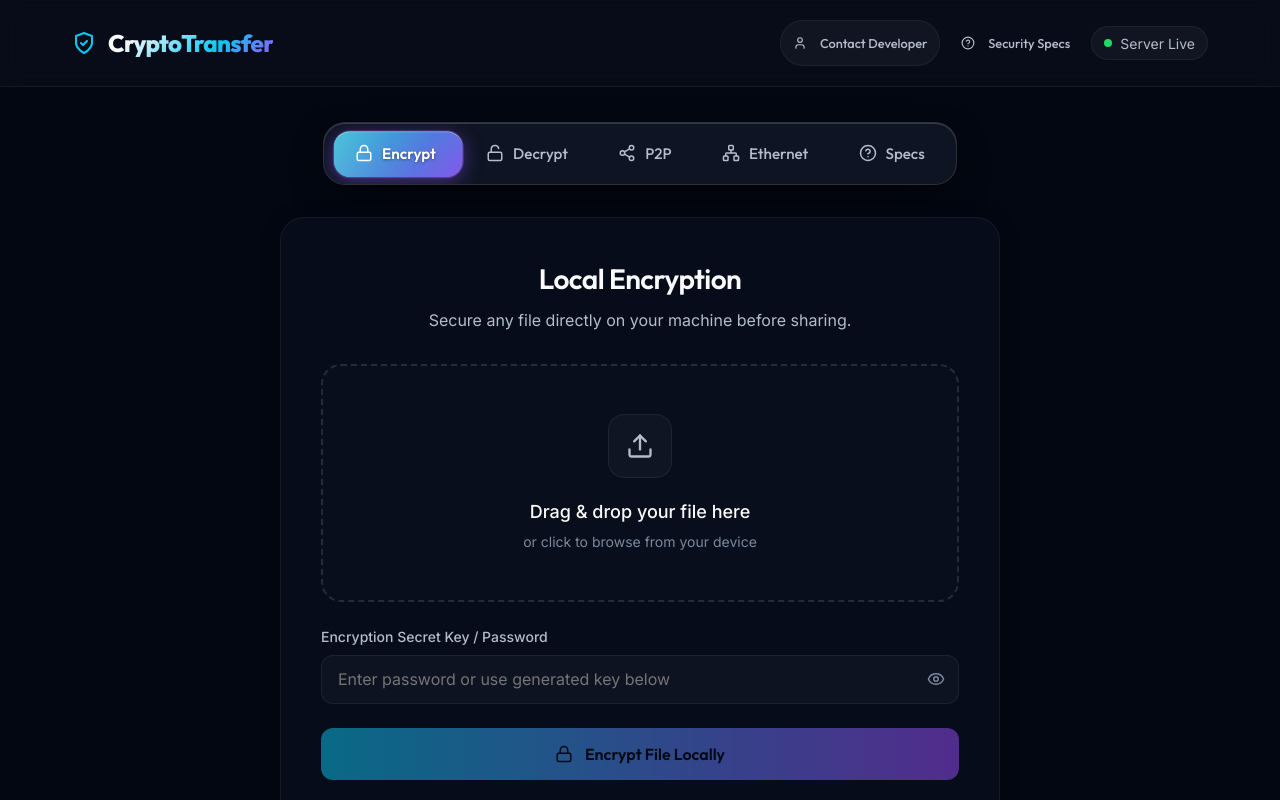
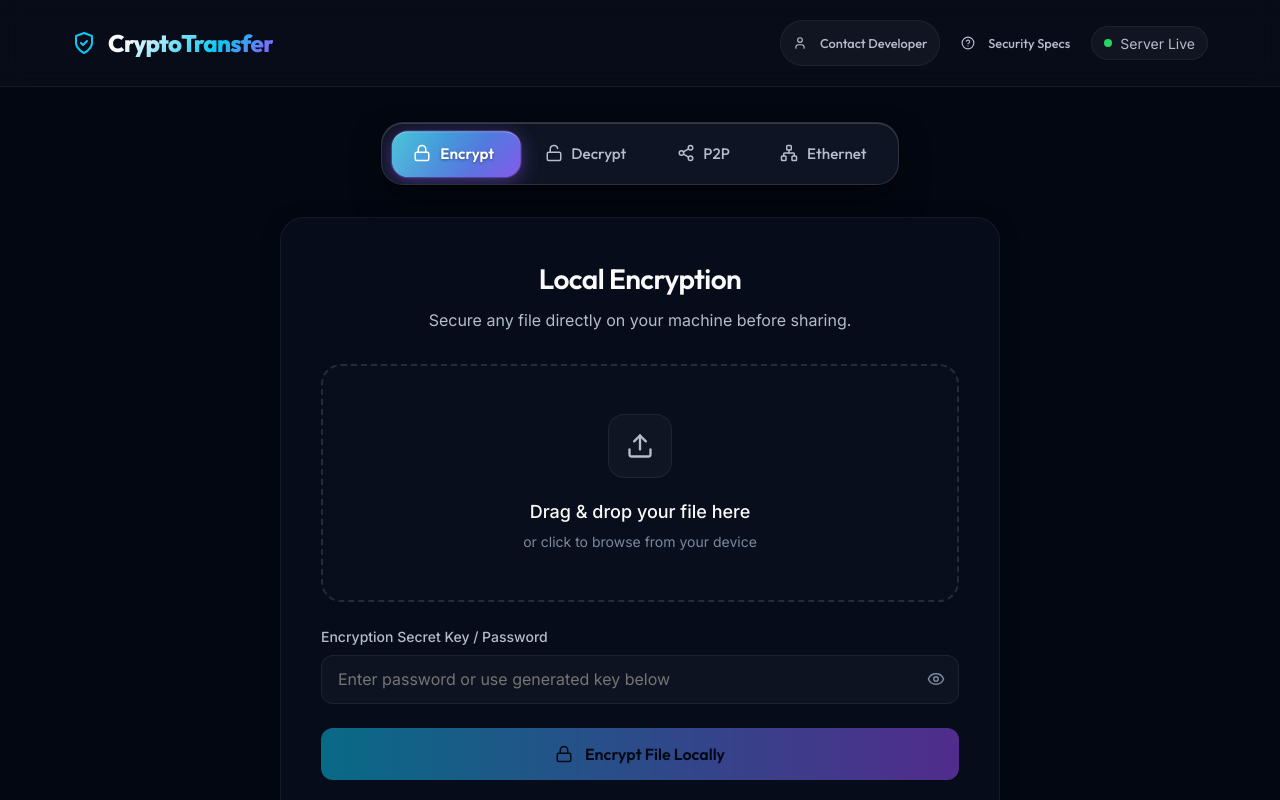
Before and after one commit to rajatava06/CryptoTransfer, a React (Vite) app: page / in a window 1280 px wide. Shown: the top 800 px of the page. Built offline with nearby package versions, Linux system fonts and the light colour scheme.

Commit message:
Nav Bar update

```diff
--- a/src/App.jsx
+++ b/src/App.jsx
@@ -6,10 +6,10 @@ import DecryptPanel from './components/DecryptPanel';
 import PeerSimulator from './components/PeerSimulator';
 import InfoPanel from './components/InfoPanel';
 import EthernetSimulator from './components/EthernetSimulator';
-import { Lock, Unlock, Share2, HelpCircle, X, Network, User } from 'lucide-react';
+import { Lock, Unlock, Share2, X, Network, User } from 'lucide-react';
 import './App.css';
 
-const TAB_ORDER = ['encrypt', 'decrypt', 'p2p', 'ethernet', 'info'];
+const TAB_ORDER = ['encrypt', 'decrypt', 'p2p', 'ethernet'];
 
 export default function App() {
   const [activeTab, setActiveTab] = useState('encrypt');
@@ -160,7 +160,7 @@ export default function App() {
         const threshold = window.innerWidth < 768 ? 35 : 60;
 
         if (Math.abs(dx) > threshold || velocity > 0.35) {
-          if (dx < 0 && currentIndex < TAB_ORDER.length - 1) {
+          if (dx < 0 && currentIndex !== -1 && currentIndex < TAB_ORDER.length - 1) {
             setActiveTab(TAB_ORDER[currentIndex + 1]);
           } else if (dx > 0 && currentIndex > 0) {
             setActiveTab(TAB_ORDER[currentIndex - 1]);
@@ -278,16 +278,6 @@ export default function App() {
             >
               <Network size={18} />
               Ethernet
-            </button>
-            <button
-              id="tab-info-btn"
-              type="button"
-              ref={el => tabRefs.current['info'] = el}
-              className={`tab-btn ${activeTab === 'info' ? 'active' : ''}`}
-              onClick={() => setActiveTab('info')}
-            >
-              <HelpCircle size={18} />
-              Specs
             </button>
           </nav>
 
--- a/src/components/Header.jsx
+++ b/src/components/Header.jsx
@@ -26,7 +26,7 @@ export default function Header({ activeTab, setActiveTab, setContactOpen }) {
   }, [activeTab]);
 
   const touchStartX = useRef(null);
-  const mobileTabs = ['encrypt', 'decrypt', 'p2p', 'ethernet', 'info'];
+  const mobileTabs = ['encrypt', 'decrypt', 'p2p', 'ethernet'];
 
   const handleTouchStart = (e) => {
     touchStartX.current = e.touches[0].clientX;
```
